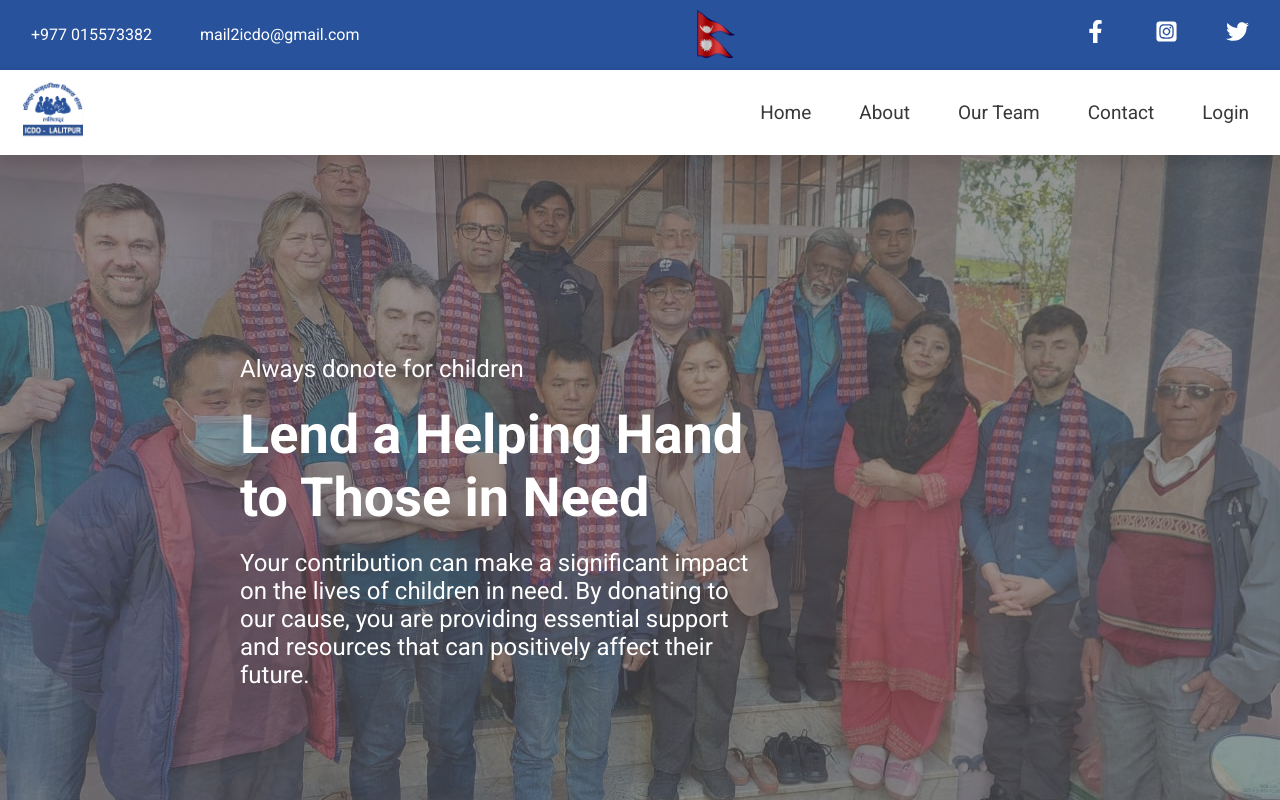
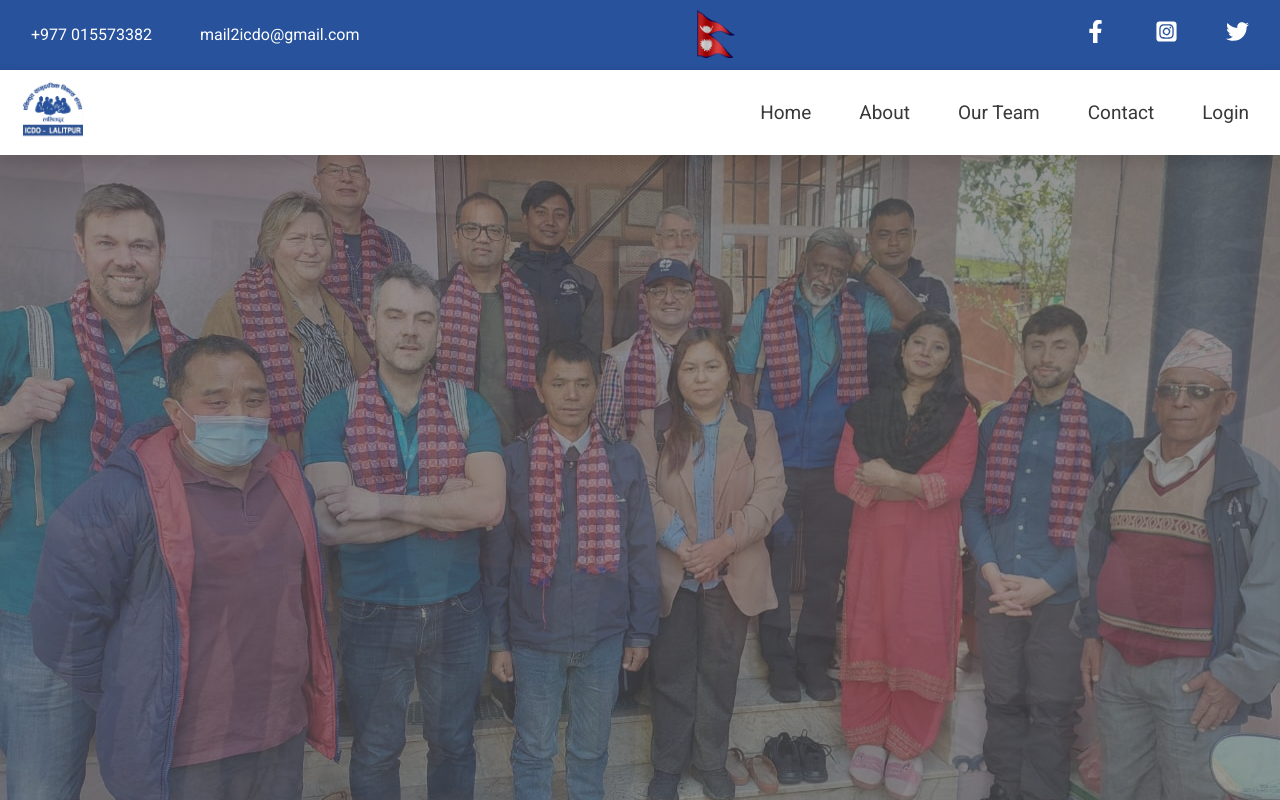
Before and after one commit to Suniel1921/icdo, a React (Vite) app in the folder frontend/: page / in a window 1280 px wide. Shown: the top 800 px of the page. Built offline with nearby package versions, Linux system fonts and the light colour scheme.

Commit message:
remove text

```diff
--- a/frontend/src/components/slider/Slider.jsx
+++ b/frontend/src/components/slider/Slider.jsx
@@ -23,14 +23,14 @@ const Slider = () => {
           className={idx === index ? "slide active" : "slide"}
           style={{ backgroundImage: `url(${image})` }}
         >
-          <div className="text container">
+          {/* <div className="text container">
             <p>Always donote for children</p>
             <h2 className="heading">Lend a Helping Hand to Those in Need</h2>
             <p>
             Your contribution can make a significant impact on the lives of children in need. By donating to our cause, you are providing essential support and resources that can positively affect their future.
             </p>
-            {/* <button className="btn contact_btn">Contact Us</button> */}
-          </div>
+            <button className="btn contact_btn">Contact Us</button>
+          </div> */}
         </div>
       ))}
     </div>
```
